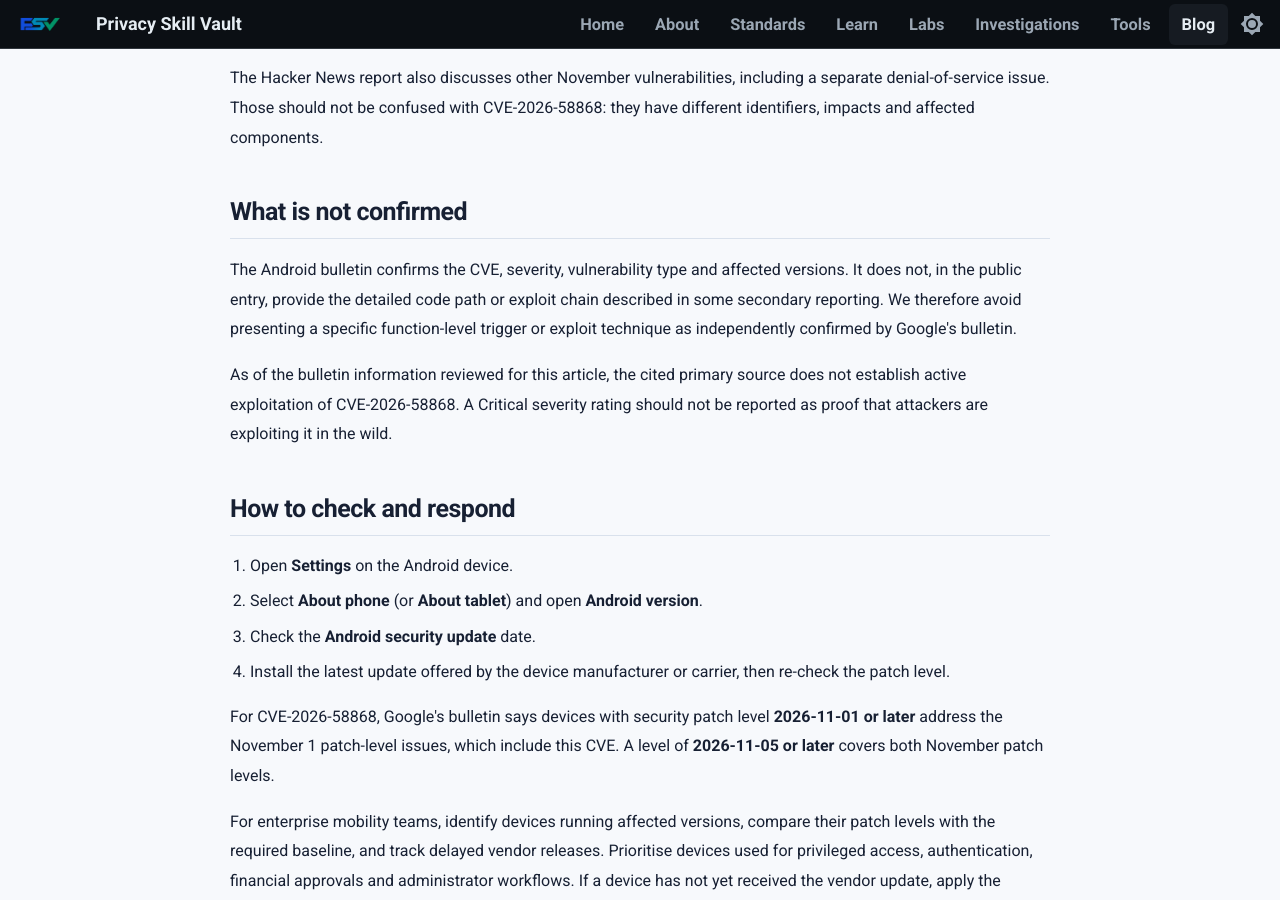
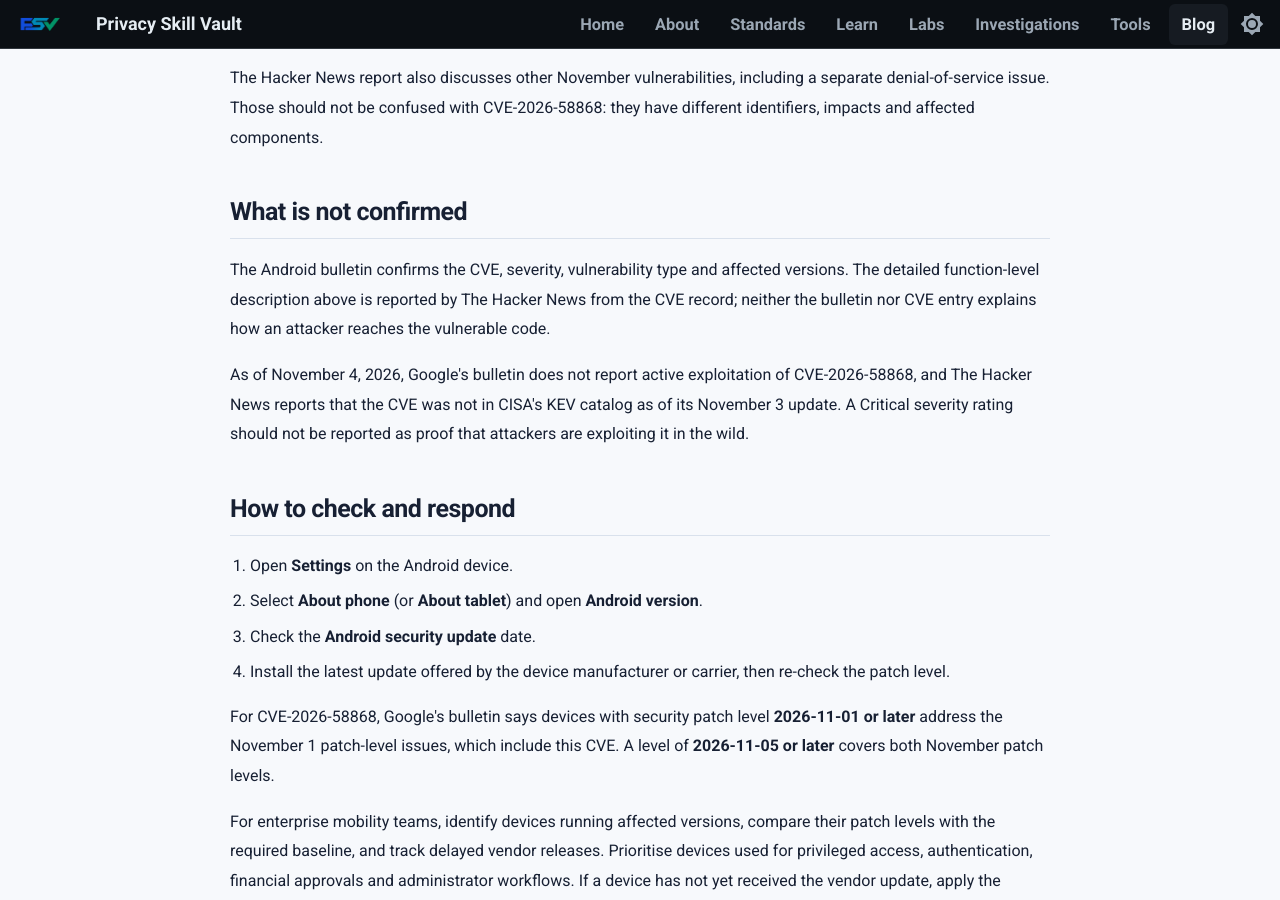
Before and after one commit to PrivacySkillVault/privacyskillvault.github.io, an MkDocs documentation site: the page built from docs/blog/vulnerabilities/android-november-2026-critical-rce/index.md, in a window 1280 px wide and 900 px high, scrolled down 928 px. Built offline with MkDocs 1.6.1 and Material for MkDocs 9.7.7, drawn with Linux system fonts in a browser that asks for light colours.

Commit message:
Clarify Android CVE technical details and exploitation status

```diff
--- a/docs/blog/vulnerabilities/android-november-2026-critical-rce/index.md
+++ b/docs/blog/vulnerabilities/android-november-2026-critical-rce/index.md
@@ -23,9 +23,9 @@ The Hacker News report also discusses other November vulnerabilities, including
 
 ## What is not confirmed
 
-The Android bulletin confirms the CVE, severity, vulnerability type and affected versions. It does not, in the public entry, provide the detailed code path or exploit chain described in some secondary reporting. We therefore avoid presenting a specific function-level trigger or exploit technique as independently confirmed by Google's bulletin.
+The Android bulletin confirms the CVE, severity, vulnerability type and affected versions. The detailed function-level description above is reported by The Hacker News from the CVE record; neither the bulletin nor CVE entry explains how an attacker reaches the vulnerable code.
 
-As of the bulletin information reviewed for this article, the cited primary source does not establish active exploitation of CVE-2026-58868. A Critical severity rating should not be reported as proof that attackers are exploiting it in the wild.
+As of November 4, 2026, Google's bulletin does not report active exploitation of CVE-2026-58868, and The Hacker News reports that the CVE was not in CISA's KEV catalog as of its November 3 update. A Critical severity rating should not be reported as proof that attackers are exploiting it in the wild.
 
 ## How to check and respond
 
```
